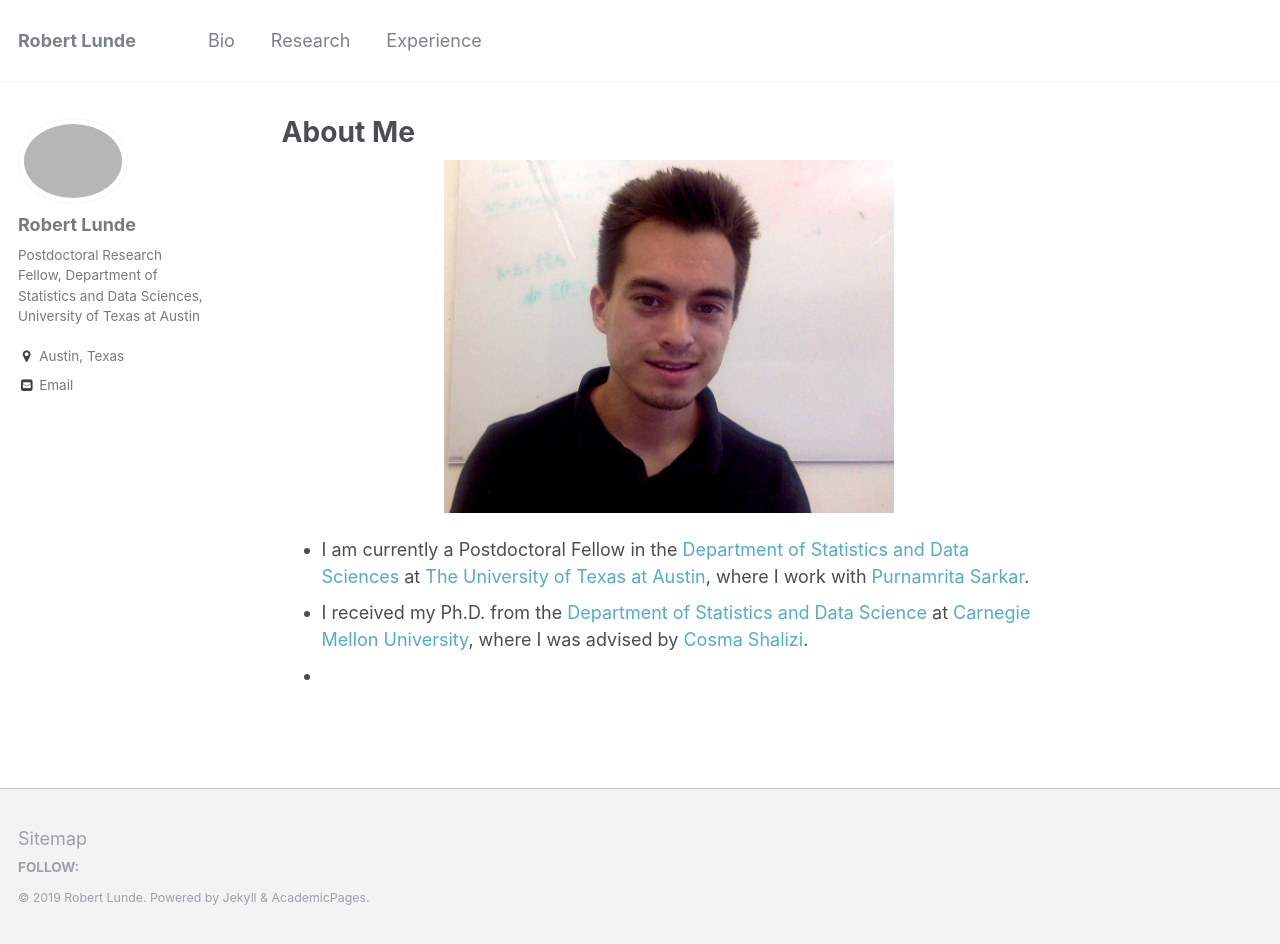
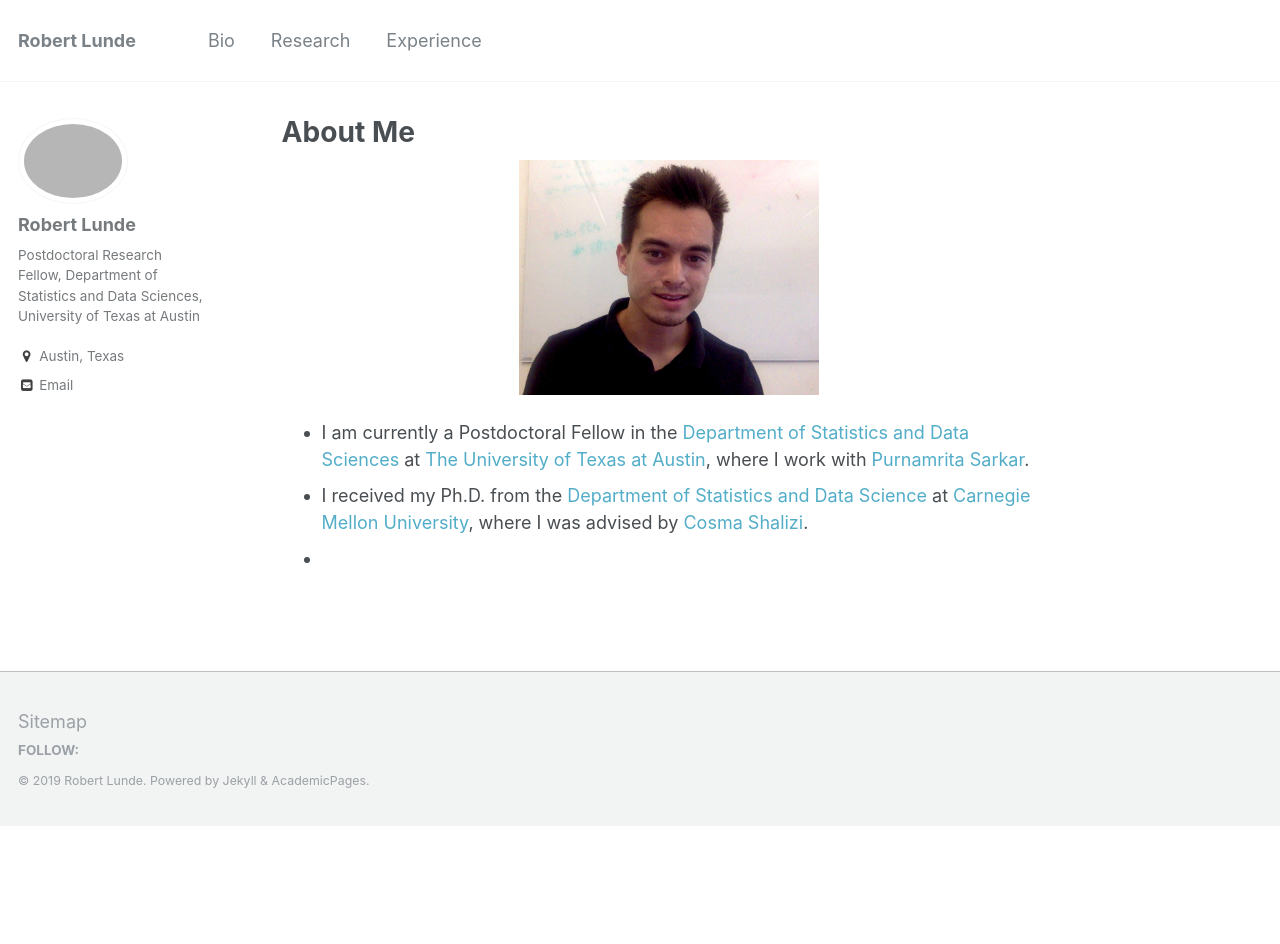
Before and after one commit to rslunde/rslunde.github.io, a Jekyll site: the page built from _pages/about.md, in a window 1280 px wide and 944 px high. Built offline with Jekyll 4.4.1, drawn with Linux system fonts in a browser that asks for light colours.

Commit message:
edit size

```diff
--- a/_pages/about.md
+++ b/_pages/about.md
@@ -8,7 +8,7 @@
   - /bio.html
 ---
 <p align="center">
- <img src="https://rslunde.github.io/files/my_photo.jpg?raw=true" alt="Photo" style="width: 450px;"/>
+ <img src="https://rslunde.github.io/files/my_photo.jpg?raw=true" alt="Photo" style="width: 300px;"/>
 </p>
 
 
```
Also changed, not shown: 2 other files.
